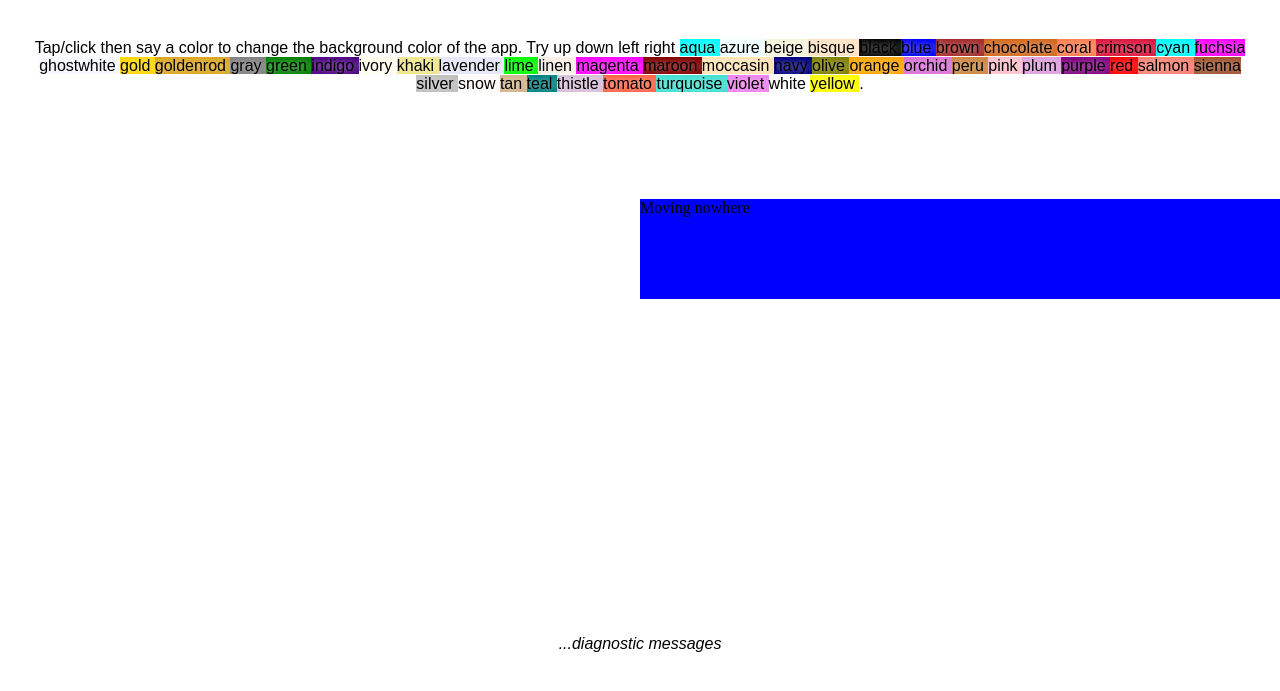
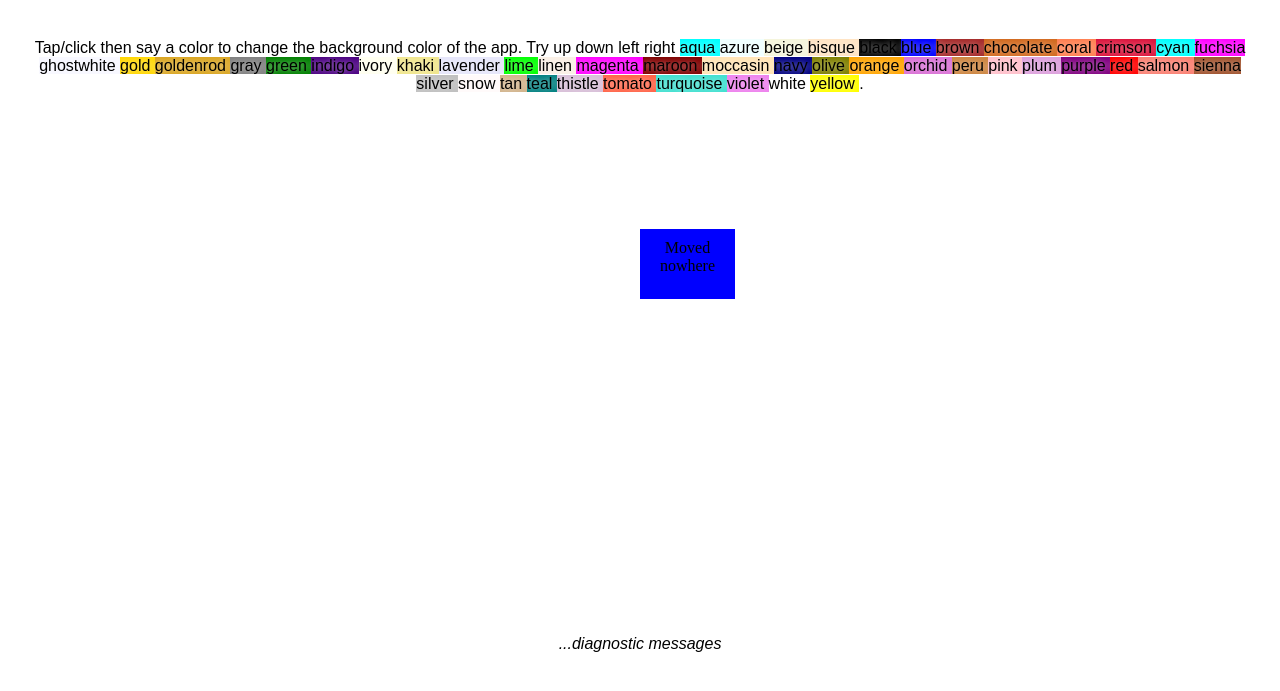
Before and after one commit to mateowinn/mateowinn.github.io, a plain HTML site: page index.html in a window 1280 px wide. Shown: the part 101-792 px from the top of the page. Drawn offline with nearby package versions, Linux system fonts and the light colour scheme.

Commit message:
Fixed some css

```diff
--- a/script.js
+++ b/script.js
@@ -106,7 +106,7 @@ function setPath(val) {
 
 new Vue({
   el: '#mover-container',
-  template: '<div id="mover" :style="styles"><span>Moving {{state.direction}}</span></div>',
+  template: '<div id="mover" :style="styles"><span>Moved {{state.direction}}</span></div>',
   data() {
     return {
       state
--- a/style.css
+++ b/style.css
@@ -37,10 +37,10 @@ ul {
 
 #mover {
   position: fixed;
-  bottom: 50vh;
-  left: 50vh;
-  /*height: 50px;*/
-  /*width: 50px;*/
+  height: 50px;
+  width: 75px;
   display: block;
   color: black;
+  text-align: center;
+  padding: 10px
 }
```
